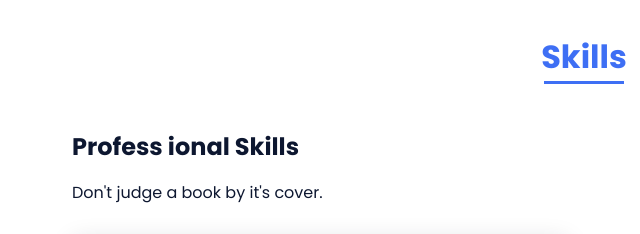
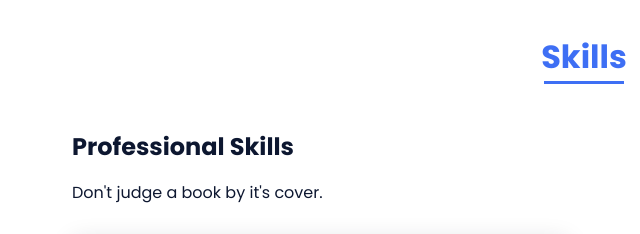
Before and after one commit to Shobhit245/My-Portfolio, a plain HTML site: page index.html in a window 1280 px wide. Shown: the part 1660-1894 px from the top of the page, 56-696 px from the left. Drawn offline with nearby package versions, Linux system fonts and the light colour scheme.

Commit message:
Update index.html

```diff
--- a/index.html
+++ b/index.html
@@ -86,8 +86,7 @@
 
                 <div class="skills__container bd-grid">
                     <div>
-                        <h2 class="skills__subtitle">Profess
-                            ional Skills</h2>
+                        <h2 class="skills__subtitle">Professional Skills</h2>
                         <p class="skills__text">Don't judge a book by it's cover.
                         <div class="skills__data">
                             <div class="skills__names">
```
